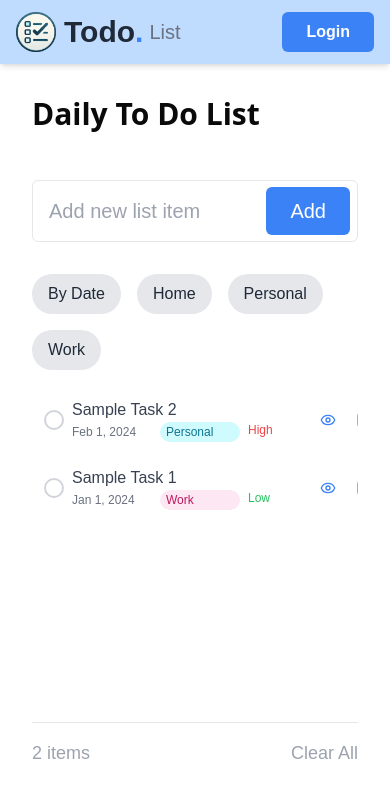
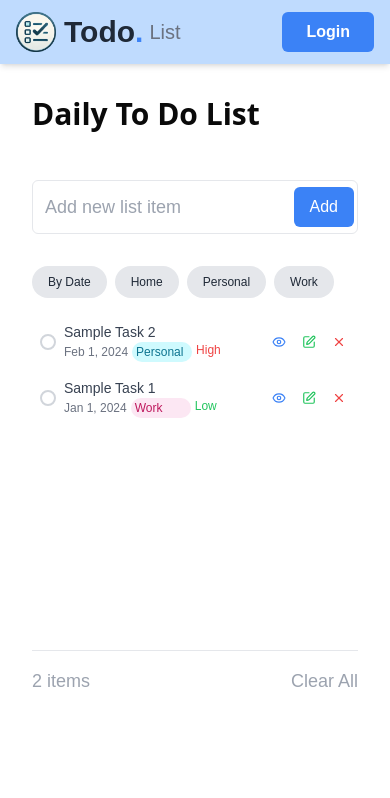
Before and after one commit to VijayendraNayak/Todo-list, a Next.js app: page / in a window 390 px wide. Shown: the top 798 px of the page. Built offline with nearby package versions, Linux system fonts and the light colour scheme.

Commit message:
responsiveness

```diff
--- a/src/app/page.tsx
+++ b/src/app/page.tsx
@@ -247,28 +247,28 @@ export default function Home() {
   return (
     <main className="h-screen pt-16">
       <div className="h-full flex flex-col max-w-2xl mx-auto p-8 gap-4">
-        <p className="text-3xl md:text-5xl font-semibold mb-8 font-sans">Daily To Do List</p>
-        <div className="relative max-w-2xl">
+        <p className="text-3xl md:text-5xl font-bold mb-8 font-sans">Daily To Do List</p>
+        <div className="relative max-w-full sm:max-w-2xl">
           <input
             type="text"
             value={formData.title}
             placeholder="Add new list item"
-            className="w-full px-4 py-4 rounded-md border border-gray-200 focus:outline-none focus:border-blue-500 focus:ring-1 focus:ring-blue-500 placeholder-gray-400 placeholder:font-thin text-black text-xl font-bold pr-24"
+            className="w-full px-3 py-3 sm:px-4 sm:py-4 rounded-md border border-gray-200 focus:outline-none focus:border-blue-500 focus:ring-1 focus:ring-blue-500 placeholder-gray-400 placeholder:font-thin text-black text-lg sm:text-xl font-bold pr-20 sm:pr-24"
             readOnly
             onClick={OpenPopup}
           />
           <button
-            className="absolute right-2 top-1/2 -translate-y-1/2 px-6 py-2.5 bg-blue-500 text-white font-medium text-xl rounded-md hover:bg-blue-600 transition-colors duration-200"
+            className="absolute right-1 sm:right-2 top-1/2 -translate-y-1/2 px-4 py-2 sm:px-6 sm:py-2.5 bg-blue-500 text-white font-medium text-base sm:text-xl rounded-md hover:bg-blue-600 transition-colors duration-200"
             onClick={() => handleOnStorage(formData)}
           >
             Add
           </button>
         </div>
 
-        <div className="flex gap-4 mt-4 flex-wrap">
+
+        <div className="flex gap-2 md:gap-4 mt-4 flex-wrap">
           <button
-            className={`px-4 py-2 rounded-full ${
-              activeFilter === 'date'
+            className={`px-4 py-2 rounded-full text-xs md:text-base ${activeFilter === 'date'
                 ? "bg-blue-100 text-blue-800 transform -translate-x-1"
                 : "bg-gray-200 text-gray-800"
               } transition`}
@@ -277,8 +277,7 @@ export default function Home() {
             {activeFilter === 'date' ? "✓ By Date" : "By Date"}
           </button>
           <button
-            className={`px-4 py-2 rounded-full ${
-              activeFilter === 'home'
+            className={`px-4 py-2 rounded-full text-xs  md:text-base ${activeFilter === 'home'
                 ? "bg-blue-100 text-blue-800 transform -translate-x-1"
                 : "bg-gray-200 text-gray-800"
               } transition`}
@@ -287,18 +286,16 @@ export default function Home() {
             {activeFilter === 'home' ? "✓ Home" : "Home"}
           </button>
           <button
-            className={`px-4 py-2 rounded-full ${
-              activeFilter === 'personal'
+            className={`px-4 py-2 rounded-full text-xs md:text-base ${activeFilter === 'personal'
                 ? "bg-blue-100 text-blue-800 transform -translate-x-1"
                 : "bg-gray-200 text-gray-800"
               } transition`}
             onClick={() => handleFilterChange('personal')}
           >
-            {activeFilter === 'personal' ? "✓ Personal" : "Personal"}
+            {activeFilter === 'personal' ? "✓ Personal" : "Personal "}
           </button>
           <button
-            className={`px-4 py-2 rounded-full ${
-              activeFilter === 'work'
+            className={`px-4 py-2 rounded-full text-xs md:text-base ${activeFilter === 'work'
                 ? "bg-blue-100 text-blue-800 transform -translate-x-1"
                 : "bg-gray-200 text-gray-800"
               } transition`}
@@ -308,7 +305,7 @@ export default function Home() {
           </button>
         </div>
 
-        <div className={`h-80 ${currentItems.length > 5 ? "overflow-y-scroll" : "overflow-y-auto"} max-w-2xl`}>
+        <div className={`h-80 ${currentItems.length > 5 ? "overflow-y-scroll" : "overflow-y-auto"} max-w-2xl `}>
           {currentItems.map((item, index) => (
             <Checkbox
               key={index}
--- a/src/components/Checkbox.tsx
+++ b/src/components/Checkbox.tsx
@@ -9,11 +9,10 @@ interface CheckboxProps {
   description: string;
   date: string | null;
   category: string;
-  priority: "High" | "Medium" | "Low" | -1;  // Updated to allow -1
+  priority: "High" | "Medium" | "Low" | -1;
   onDelete: (title: string) => void;
-  onPriorityChange?: (title: string, priority: "High" | "Medium" | "Low" | -1) => void;  // New prop for handling priority changes
+  onPriorityChange?: (title: string, priority: "High" | "Medium" | "Low" | -1) => void;
 }
-
 
 export default function Checkbox({
   title,
@@ -28,6 +27,7 @@ export default function Checkbox({
   const [isPopVisible, setIsPopVisible] = useState(false);
   const [isViewPopVisible, setIsViewPopVisible] = useState(false);
   const [currentPriority, setCurrentPriority] = useState(priority);
+  const [originalPriority, setOriginalPriority] = useState(priority);  // Store the original priority
 
   const handleCheckboxToggle = (e: React.MouseEvent) => {
     e.stopPropagation();
@@ -35,13 +35,14 @@ export default function Checkbox({
     setIsChecked(newCheckedState);
 
     if (newCheckedState) {
-      // If checkbox is being checked, set priority to -1
+      // Store the current priority before setting to -1
+      setOriginalPriority(currentPriority);
       setCurrentPriority(-1);
       onPriorityChange?.(title, -1);
     } else {
-      // If unchecking, reset to default priority (you might want to store the original priority)
-      setCurrentPriority(priority);
-      onPriorityChange?.(title, priority);
+      // Restore the original priority when unchecking
+      setCurrentPriority(originalPriority);
+      onPriorityChange?.(title, originalPriority);
     }
   };
 
@@ -101,69 +102,66 @@ export default function Checkbox({
   useEffect(() => {
     setIsChecked(priority === -1);
     setCurrentPriority(priority);
+    setOriginalPriority(priority === -1 ? originalPriority : priority);  // Update original priority only if not completed
   }, [priority]);
 
   return (
     <div
-      className="checkbox-component flex items-center gap-2 p-3 rounded-lg max-w-xl group justify-between transition-colors duration-200 hover:bg-gray-50"
+      className="checkbox-component flex items-center gap-2 p-2 sm:p-3 rounded-md max-w-full sm:max-w-xl group justify-between transition-colors duration-200 hover:bg-gray-50"
     >
       <div className="flex gap-2 items-center flex-1">
         <button
           onClick={handleCheckboxToggle}
-          className={`checkbox-component w-5 h-5 rounded-full border-2 flex items-center justify-center ${isChecked ? 'bg-green-500 border-green-500' : 'border-gray-300'
-            }`}
+          className={`w-4 h-4 sm:w-5 sm:h-5 rounded-full border-2 flex items-center justify-center ${isChecked ? 'bg-green-500 border-green-500' : 'border-gray-300'}`}
         >
-          {isChecked && <Check size={12} color="white" strokeWidth={2.5} />}
+          {isChecked && <Check size={10} color="white" strokeWidth={2.5} />}
         </button>
         <div className="flex flex-col">
           <span
-            className={`text-base ${isChecked ? 'text-gray-500 line-through group-hover:text-gray-400' : 'text-gray-700 group-hover:text-blue-400'
-              }`}
+            className={`text-sm sm:text-base ${isChecked ? 'text-gray-500 line-through group-hover:text-gray-400' : 'text-gray-700 group-hover:text-blue-400'}`}
           >
             {title}
           </span>
-          <div className="flex gap-2 text-xs text-gray-500">
+          <div className="flex gap-1 sm:gap-2 text-xs sm:text-sm text-gray-500">
             {date && (
-              <span className="flex items-center gap-1 min-w-[80px]">
+              <span className="flex items-center gap-1 min-w-[60px] sm:min-w-[80px]">
                 {formatDate(date)}
               </span>
             )}
             {category && (
-              <span className={`px-1.5 py-0.5 text-black rounded-full min-w-[80px] ${getCategoryColor(category)}`}>
+              <span className={`px-1 py-0.5 sm:px-1.5 sm:py-0.5 rounded-full ${getCategoryColor(category)} min-w-[60px] sm:min-w-[80px]`}>
                 {category}
               </span>
             )}
             {currentPriority !== undefined && (
-              <span className={`${getPriorityColor(currentPriority)} font-medium min-w-[60px]`}>
+              <span className={`${getPriorityColor(currentPriority)} font-medium min-w-[50px] sm:min-w-[60px]`}>
                 {currentPriority === -1 ? 'Completed' : currentPriority}
               </span>
             )}
           </div>
         </div>
       </div>
-      <div className="flex gap-3 transition-opacity duration-200 opacity-100 md:opacity-0 group-hover:opacity-100">
+      <div className="flex gap-2 sm:gap-3 transition-opacity duration-200 opacity-100 md:opacity-0 group-hover:opacity-100">
         <button
           className="text-blue-500 p-1 rounded-full hover:bg-blue-100"
           onClick={handleViewClick}
         >
-          <Eye size={16} />
+          <Eye size={14} />
         </button>
         {currentPriority !== -1 && (
           <button
-            className={`text-green-500 p-1 rounded-full hover:bg-green-100`}
+            className="text-green-500 p-1 rounded-full hover:bg-green-100"
             onClick={handleEditClick}
           >
-            <Edit size={16} />
+            <Edit size={14} />
           </button>
         )}
-        {currentPriority !== -1 && (
-          <button
-            className="text-red-500 p-1 rounded-full hover:bg-red-100"
-            onClick={handleDeleteClick}
-          >
-            <X size={16} />
-          </button>
-        )}
+        <button
+          className="text-red-500 p-1 rounded-full hover:bg-red-100"
+          onClick={handleDeleteClick}
+        >
+          <X size={14} />
+        </button>
       </div>
 
       {isPopVisible && (
--- a/src/components/Popform.tsx
+++ b/src/components/Popform.tsx
@@ -105,14 +105,14 @@ const Popform: FC<PopformProps> = ({ isVisible, onClose, startDate, onDatechange
                     </div>
                     <div className="w-1/3 text-black">
                         <ParentDropdown
-                            label="Select-Category"
+                            label="Category"
                             options={categoryOptions}
                             onSelect={(value) => setCategory(value || categoryOptions[0]?.label || "")}
                         />
                     </div>
                     <div className="w-1/3 text-black">
                         <ParentDropdown
-                            label="Select-Priority"
+                            label="Priority"
                             options={priorityOptions}
                             onSelect={(value) => setPriority((value as "High" | "Medium" | "Low") || priorityOptions[0]?.label)}
                         />
```
Lines whose indentation alone changed are shown as unchanged.
